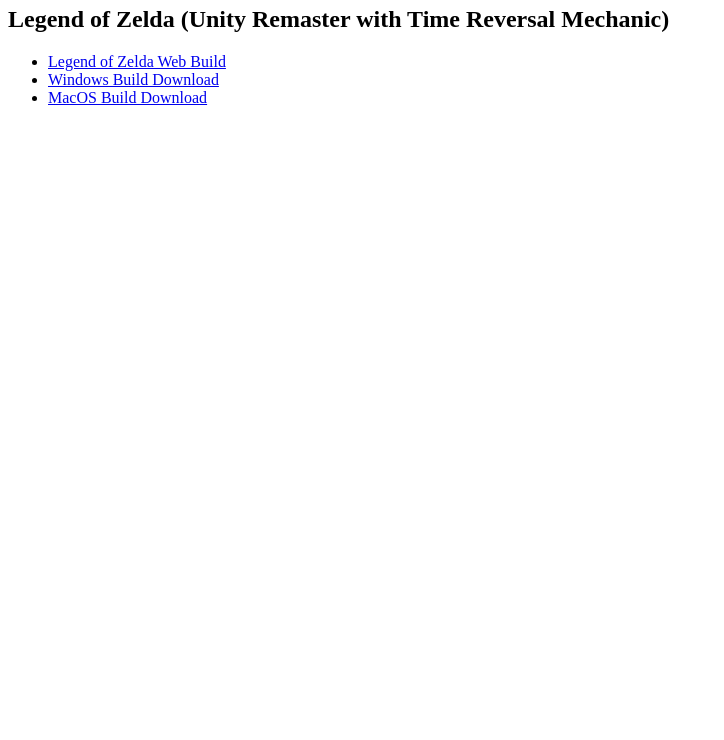
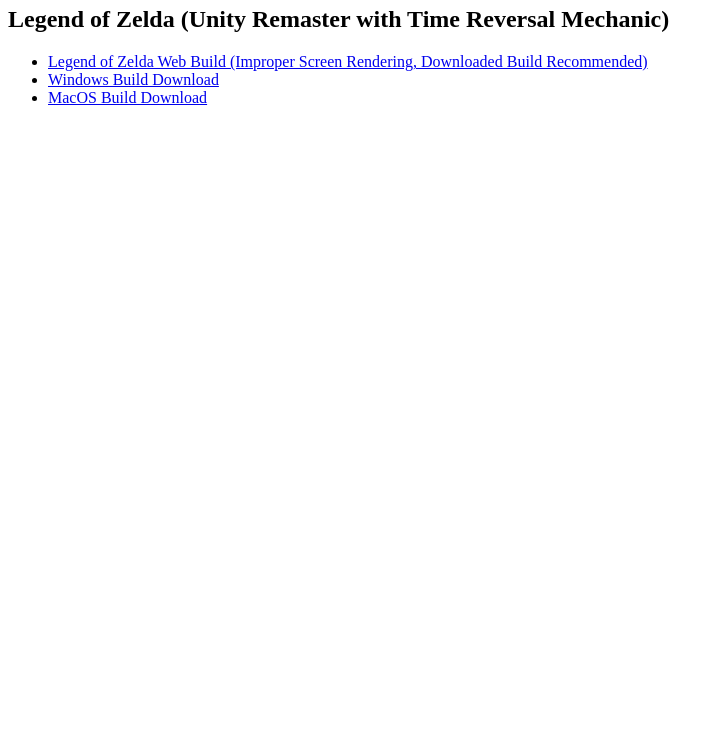
Before and after one commit to johgleUM/johgleUM.github.io, a plain HTML site: page index.html in a window 1280 px wide. Shown: the part 60-800 px from the top of the page, without its empty margins (0-724 px from the left). Drawn offline with Linux system fonts and the light colour scheme.

Commit message:
more info added

```diff
--- a/index.html
+++ b/index.html
@@ -5,7 +5,8 @@
 <h2>Legend of Zelda (Unity Remaster with Time Reversal Mechanic)</h2>
 
 <ul>
-    <li><a href="https://johgleum.github.io/game.html">Legend of Zelda Web Build</a></li>
+    <li><a href="https://johgleum.github.io/game.html">Legend of Zelda Web Build (Improper Screen Rendering, Downloaded
+            Build Recommended)</a></li>
 
     <li><a href="https://johgleum.github.io/windowsBuildGold.zip" download> Windows Build Download</a></li>
 
```
